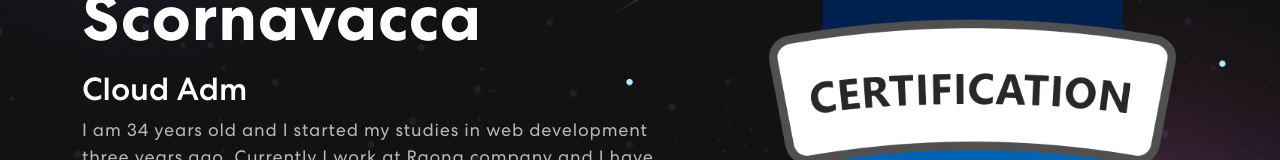
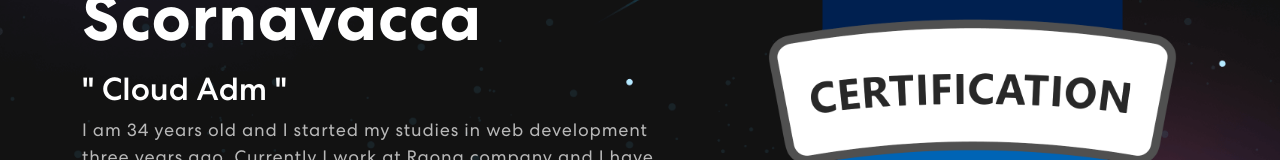
Before and after one commit to AlfonsoScornavacca/personal-portfolio, a React (Create React App) app in the folder personal-portfolio/: page / in a window 1280 px wide. Shown: the part 404-564 px from the top of the page. Built offline with nearby package versions, Linux system fonts and the light colour scheme.

Commit message:
Banner component updated

```diff
--- a/personal-portfolio/src/components/Banner.js
+++ b/personal-portfolio/src/components/Banner.js
@@ -14,7 +14,6 @@ export const Banner = () => {
     const [index, setIndex] = useState(1);
     const toRotate = [ "Web Developer", "Cloud Admin", "Security Admin" ];
     const period = 300;
-
 
     const tick = () => {
         let i = loopNum % toRotate.length;
@@ -55,7 +54,7 @@ export const Banner = () => {
                     <Col xs={12} md={6} xl={7}>
                         <span className="tagline">Wolcome to my portfolio</span>
                         <h1>{`I'm Alfonso Scornavacca `}</h1>
-                        <h2><span className="wrap">{text}</span></h2>
+                        <h2>" <span className="wrap">{text}</span> "</h2>
                         <p>I am 34 years old and I started my studies in web development three years ago.
 Currently I work at Raona company and I have experience in projects to companies like CEPSA, Pluspetrol, Aeropuertos Argentina 2000, Gerdau and more.
 I am a very curious person and I like to learn new technologies, that is why I got certified in cloud Administration and Security.</p>
```
